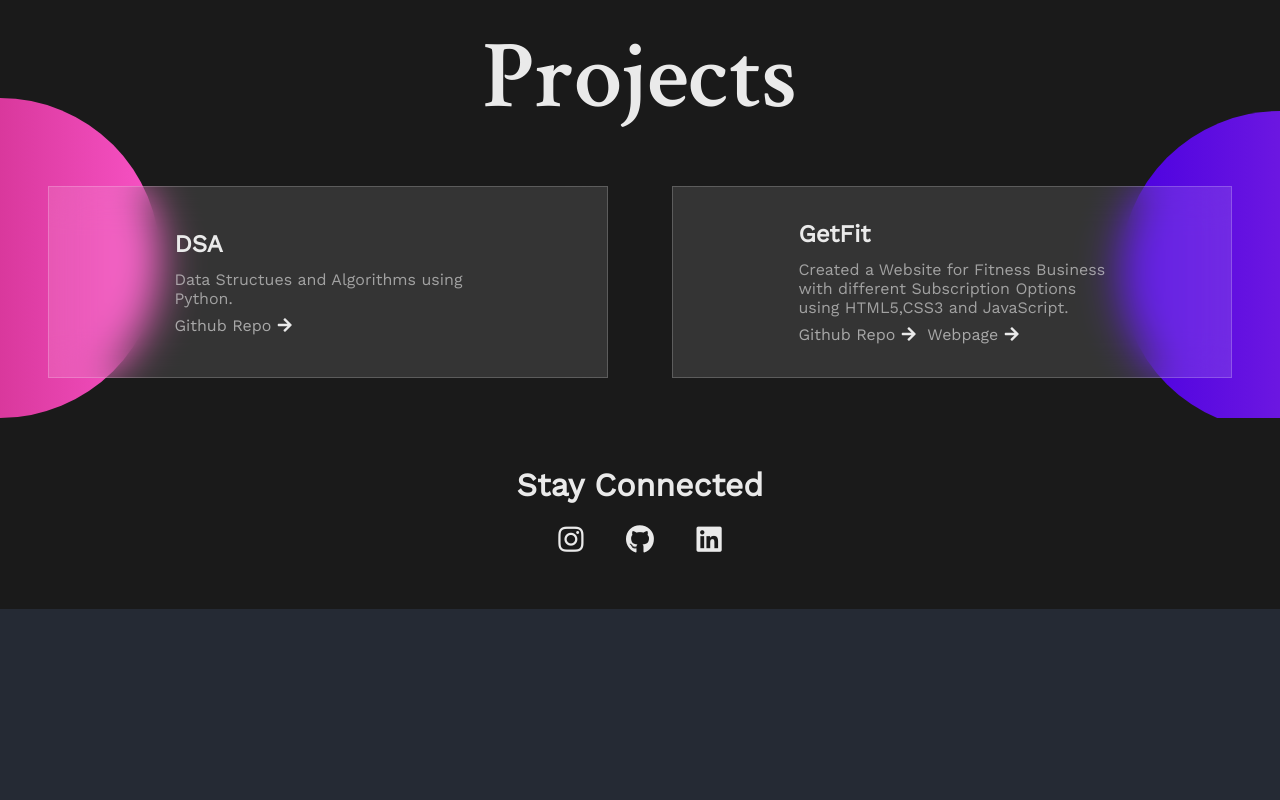
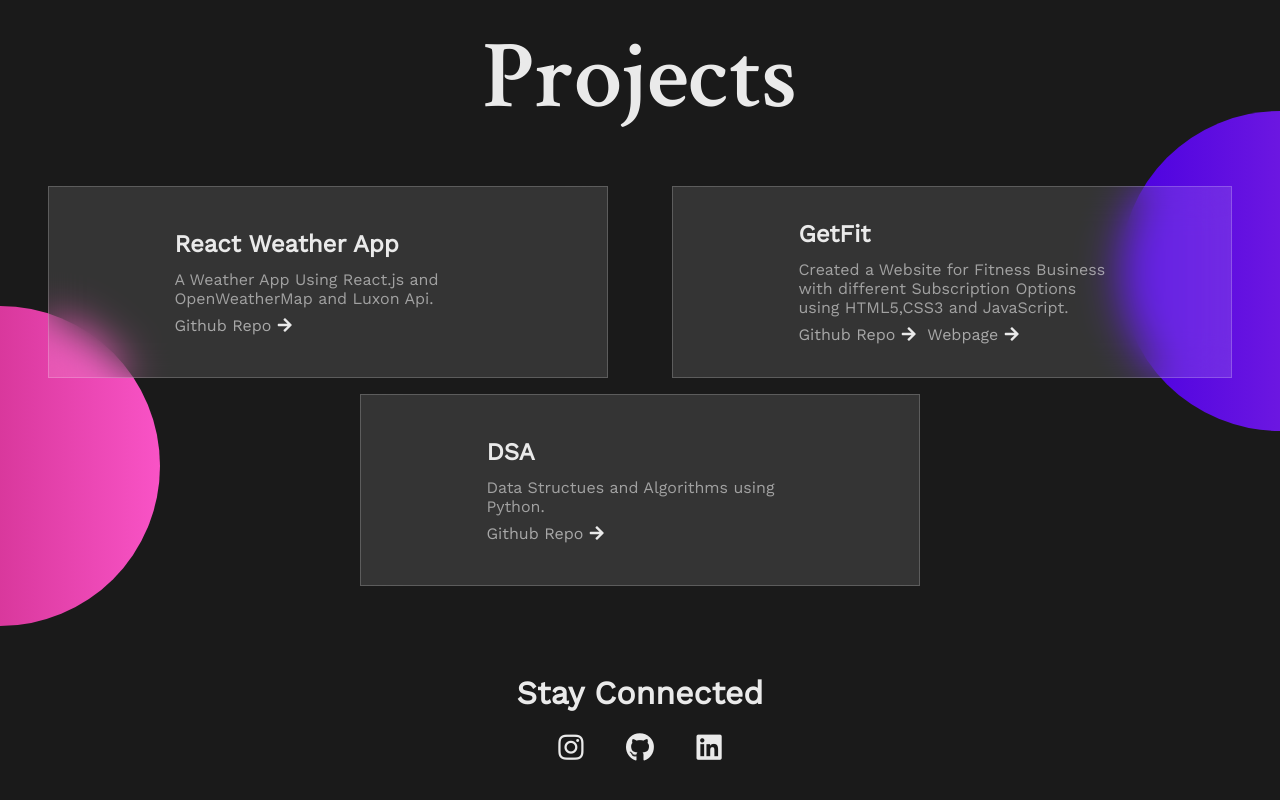
Before and after one commit to dev7878/Portfolio_data, a plain HTML site: page index.html in a window 1280 px wide. Shown: the part 2018-2818 px from the top of the page. Before the commit the page ends 2627 px from the top, so only its background shows below. Drawn offline with nearby package versions, Linux system fonts and the light colour scheme.

Commit message:
New Project Added

```diff
--- a/index.html
+++ b/index.html
@@ -7,7 +7,8 @@
   <title>Dev Patel.</title>
   <link rel="icon" href="favicon.ico">
   <link rel="stylesheet" href="style.css" />
-  <link rel="stylesheet" href="https://use.fontawesome.com/releases/v5.15.3/css/all.css" integrity="sha384-SZXxX4whJ79/gErwcOYf+zWLeJdY/qpuqC4cAa9rOGUstPomtqpuNWT9wdPEn2fk" crossorigin="anonymous" />
+  <link rel="stylesheet" href="https://use.fontawesome.com/releases/v5.15.3/css/all.css"
+    integrity="sha384-SZXxX4whJ79/gErwcOYf+zWLeJdY/qpuqC4cAa9rOGUstPomtqpuNWT9wdPEn2fk" crossorigin="anonymous" />
 </head>
 
 <body>
@@ -86,12 +87,13 @@
       <div class="main_box center">
 
         <div class="box">
-          <h1>DSA</h1>
+          <h1>React Weather App</h1>
           <p class="dsa-info">
-            Data Structues and Algorithms using Python.
+            A Weather App Using React.js and OpenWeatherMap and Luxon Api.
           </p>
           <div class="links">
-            <a href="https://github.com/dev7878/data-strucutures-in-python" target="_blank_">Github Repo<i class="fas fa-arrow-right"></i></a>
+            <a href="https://github.com/dev7878/weather-react" target="_blank_">Github Repo<i
+                class="fas fa-arrow-right"></i></a>
           </div>
         </div>
       </div>
@@ -104,8 +106,23 @@
             Created a Website for Fitness Business with different Subscription Options using HTML5,CSS3 and JavaScript.
           </p>
           <div class="links">
-            <a href="https://github.com/dev7878/Fitness-Website-" target="_blank_">Github Repo<i class="fas fa-arrow-right"></i></a>
-            <a href="https://dev7878.github.io/Fitness-Website-/" target="_blank_">Webpage<i class="fas fa-arrow-right"></i></a>
+            <a href="https://github.com/dev7878/Fitness-Website-" target="_blank_">Github Repo<i
+                class="fas fa-arrow-right"></i></a>
+            <a href="https://dev7878.github.io/Fitness-Website-/" target="_blank_">Webpage<i
+                class="fas fa-arrow-right"></i></a>
+          </div>
+        </div>
+      </div>
+      <div class="main_box center">
+
+        <div class="box">
+          <h1>DSA</h1>
+          <p class="dsa-info">
+            Data Structues and Algorithms using Python.
+          </p>
+          <div class="links">
+            <a href="https://github.com/dev7878/data-strucutures-in-python" target="_blank_">Github Repo<i
+                class="fas fa-arrow-right"></i></a>
           </div>
         </div>
       </div>
```
